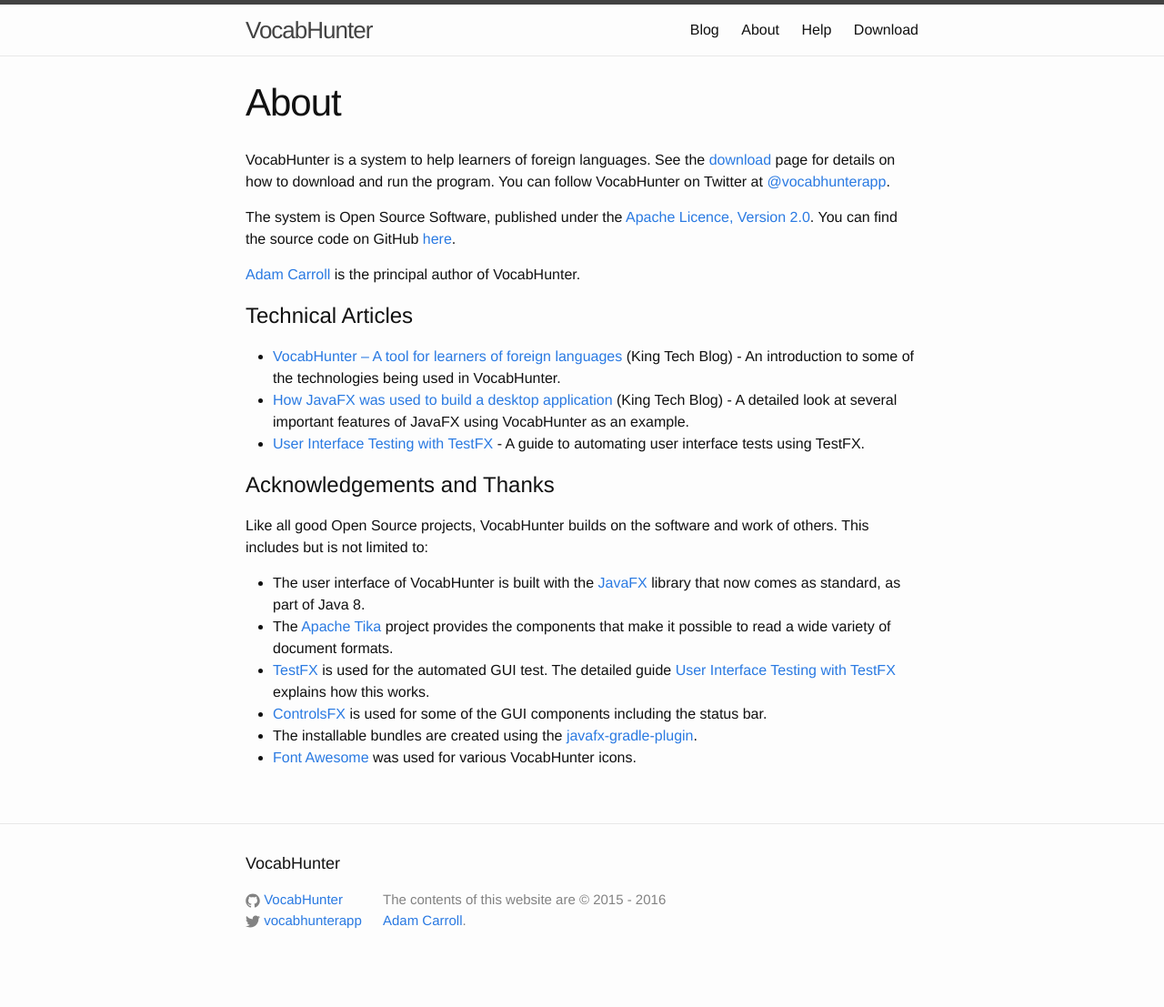
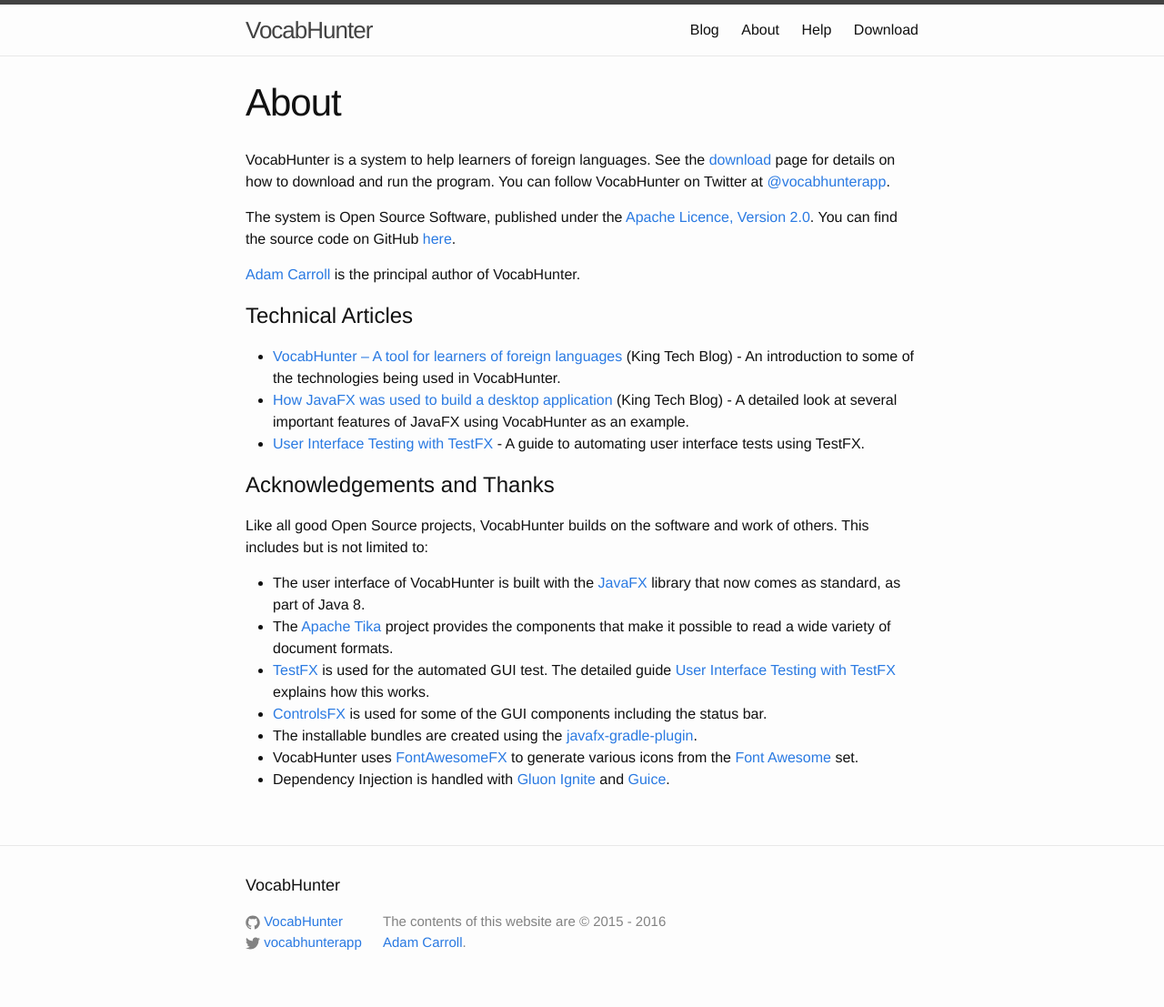
Before and after one commit to VocabHunter/vocabhunter.github.io, a Jekyll site: the page built from about.md, in a window 1280 px wide. Shown: the whole page at 91% size. Built offline with Jekyll 4.4.1, drawn with Linux system fonts in a browser that asks for light colours; before the commit the page ends 1083 px from its top, so only the background shows below that.

Commit message:
Added new technologies from the latest release

```diff
--- a/about.md
+++ b/about.md
@@ -28,7 +28,8 @@
 * [TestFX][TestFXProject] is used for the automated GUI test.  The detailed guide [User Interface Testing with TestFX][TestFXBlog] explains how this works.
 * [ControlsFX] is used for some of the GUI components including the status bar.
 * The installable bundles are created using the [javafx-gradle-plugin].
-* [Font Awesome] was used for various VocabHunter icons.
+* VocabHunter uses [FontAwesomeFX] to generate various icons from the [Font Awesome] set.
+* Dependency Injection is handled with [Gluon Ignite] and [Guice].
 
 [Adam Carroll]:https://github.com/AdamCarroll/
 [download]:/download
@@ -45,3 +46,6 @@
 [ControlsFX]:http://fxexperience.com/controlsfx/
 [javafx-gradle-plugin]:https://github.com/FibreFoX/javafx-gradle-plugin
 [Font Awesome]:https://fortawesome.github.io/Font-Awesome/
+[FontAwesomeFX]:https://bitbucket.org/Jerady/fontawesomefx
+[Gluon Ignite]:http://gluonhq.com/labs/ignite/
+[Guice]:https://github.com/google/guice
```
